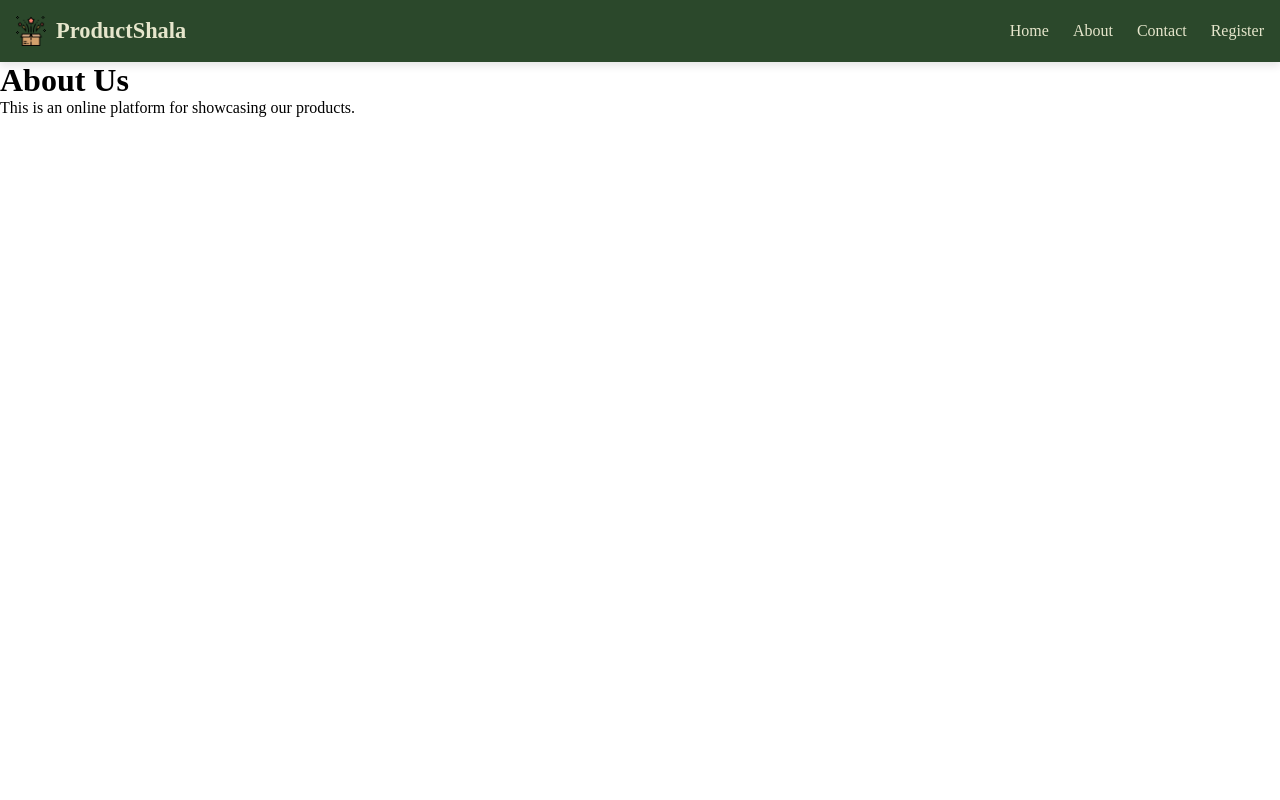
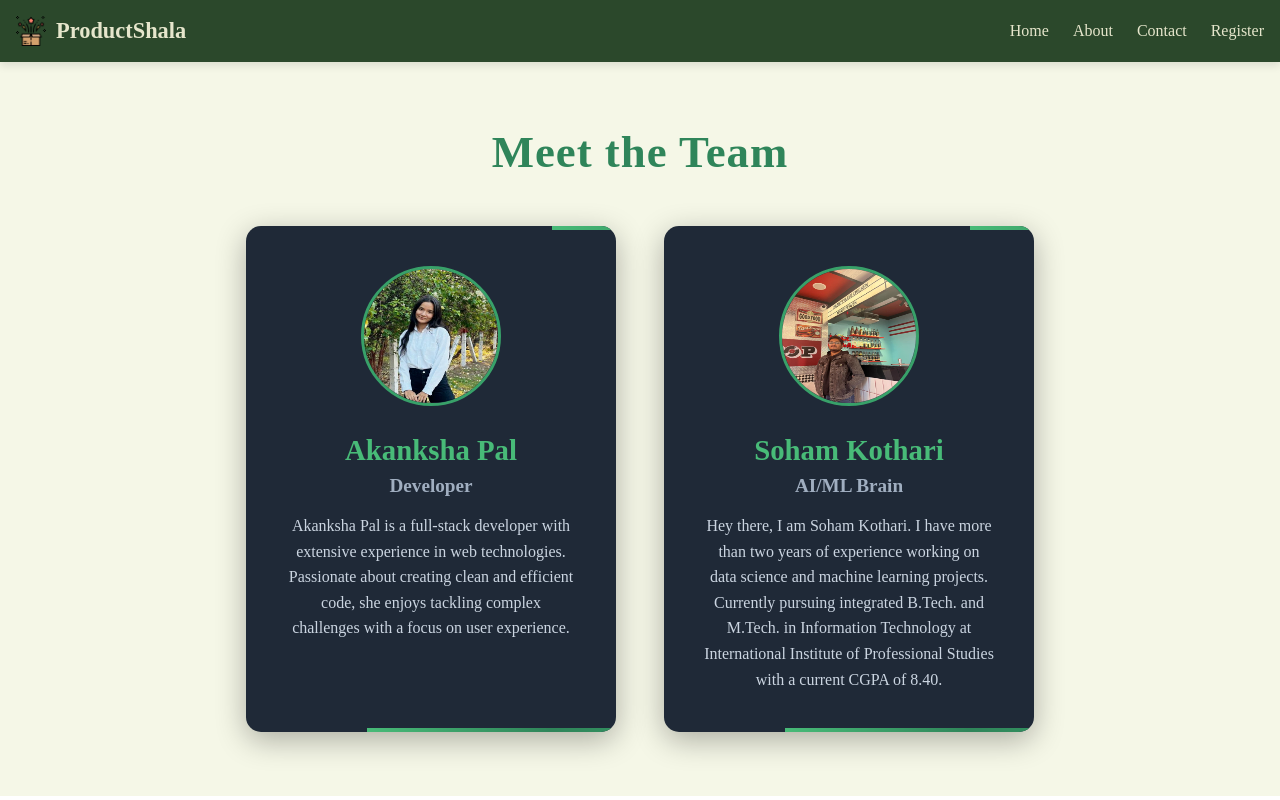
Before and after one commit to Soham-KT/Sentiment-Analysis-of-Product-Reviews, a React (Vite) app in the folder frontend/: page /about in a window 1280 px wide. Built offline with nearby package versions, Linux system fonts and the light colour scheme.

Commit message:
about page formed

```diff
--- a/frontend/src/pages/AboutPage.jsx
+++ b/frontend/src/pages/AboutPage.jsx
@@ -1,12 +1,38 @@
-// src/pages/AboutPage.jsx
-import React from 'react';
+import "../styles/Aboutpage.css";
+import Developer1 from "../assets/Developer1.png"; // Replace with actual image paths
+import Developer2 from "../assets/Developer2.png"; // Replace with actual image paths
 
 function AboutPage() {
   return (
-    <div className="about-container">
-      <h1>About Us</h1>
-      <p>This is an online platform for showcasing our products.</p>
-    </div>
+    <main>
+      <section className="about-section">
+        <h1 className="about-heading">Meet the Team</h1>
+        <div className="about-container">
+          <div className="developer-card">
+            <img src={Developer1} alt="Akanksha Pal" className="developer-img" />
+            <div className="developer-info">
+              <h2>Akanksha Pal</h2>
+              <h3> Developer</h3>
+              <p>
+                Akanksha Pal is a full-stack developer with extensive experience in web technologies. Passionate about creating clean and efficient code, she enjoys tackling complex challenges with a focus on user experience.
+              </p>
+            </div>
+          </div>
+          <div className="developer-card">
+            <img src={Developer2} alt="Soham Kothari" className="developer-img" />
+            <div className="developer-info">
+              <h2>Soham Kothari</h2>
+              <h3>AI/ML Brain</h3>
+              <p>
+              Hey there, I am Soham Kothari. I have more than two years of experience working on data science and machine learning projects. Currently pursuing integrated B.Tech. and M.Tech. in Information Technology at International Institute of Professional Studies with a current CGPA of 8.40.
+
+
+              </p>
+            </div>
+          </div>
+        </div>
+      </section>
+    </main>
   );
 }
 
--- /dev/null
+++ b/frontend/src/styles/Aboutpage.css
@@ -0,0 +1,154 @@
+/* src/styles/AboutPage.css */
+
+/* General Styling */
+* {
+    box-sizing: border-box;
+    margin: 0;
+    padding: 0;
+  }
+
+  .about-section {
+    padding: 4rem 1.5rem;
+    background-color: #f5f7e7; /* Cream background */
+    display: flex;
+    flex-direction: column;
+    align-items: center;
+  }
+
+  .about-heading {
+    font-size: 2.8rem;
+    color: #2f855a; /* Dark green for heading */
+    margin-bottom: 3rem;
+    animation: fadeInDown 1.5s ease-in-out;
+    letter-spacing: 1px;
+  }
+
+  .about-container {
+    display: flex;
+    gap: 3rem;
+    justify-content: center;
+    flex-wrap: wrap;
+    max-width: 1200px;
+  }
+
+  .developer-card {
+    background-color: #1f2937; /* Dark background for contrast */
+    border-radius: 15px;
+    padding: 2.5rem;
+    width: 370px;
+    box-shadow: 0 8px 30px rgba(0, 0, 0, 0.3);
+    text-align: center;
+    color: #e2e8f0; /* Light text */
+    transition: transform 0.4s ease, box-shadow 0.4s ease;
+    position: relative;
+    overflow: hidden;
+    animation: slideInUp 1s ease forwards;
+  }
+
+  .developer-card::before,
+  .developer-card::after {
+    content: "";
+    position: absolute;
+    top: 0;
+    left: 0;
+    width: 100%;
+    height: 4px;
+    background: linear-gradient(90deg, #48bb78, #2f855a, #38a169);
+    animation: borderAnim 3s linear infinite;
+  }
+
+  .developer-card::after {
+    top: auto;
+    bottom: 0;
+    height: 4px;
+    animation-delay: 1.5s;
+  }
+
+  .developer-card:hover {
+    transform: translateY(-10px) scale(1.02);
+    box-shadow: 0 10px 35px rgba(0, 0, 0, 0.35);
+  }
+
+  .developer-img {
+    width: 140px;
+    height: 140px;
+    border-radius: 50%;
+    margin-bottom: 1.5rem;
+    animation: zoomIn 1.2s ease forwards;
+    border: 3px solid #38a169; /* Green border to match theme */
+  }
+
+  .developer-info h2 {
+    font-size: 1.8rem;
+    color: #48bb78; /* Light green for name */
+    margin-bottom: 0.5rem;
+    font-weight: 600;
+  }
+
+  .developer-info h3 {
+    font-size: 1.2rem;
+    color: #a0aec0; /* Muted green for title */
+    margin-bottom: 1rem;
+  }
+
+  .developer-info p {
+    font-size: 1rem;
+    color: #cbd5e1;
+    line-height: 1.6;
+  }
+
+  /* Keyframe Animations */
+  @keyframes fadeInDown {
+    from {
+      opacity: 0;
+      transform: translateY(-20px);
+    }
+    to {
+      opacity: 1;
+      transform: translateY(0);
+    }
+  }
+
+  @keyframes slideInUp {
+    from {
+      opacity: 0;
+      transform: translateY(20px);
+    }
+    to {
+      opacity: 1;
+      transform: translateY(0);
+    }
+  }
+
+  @keyframes zoomIn {
+    from {
+      opacity: 0;
+      transform: scale(0.8);
+    }
+    to {
+      opacity: 1;
+      transform: scale(1);
+    }
+  }
+
+  @keyframes borderAnim {
+    0% {
+      transform: translateX(0%);
+    }
+    100% {
+      transform: translateX(100%);
+    }
+  }
+
+  /* Responsive Styling */
+  @media (max-width: 768px) {
+    .about-container {
+      flex-direction: column;
+      align-items: center;
+    }
+
+    .developer-card {
+      width: 100%;
+      max-width: 450px;
+    }
+  }
```
Also changed, not shown: frontend/src/assets/Developer1.png (added), frontend/src/assets/Developer2.png (added).
